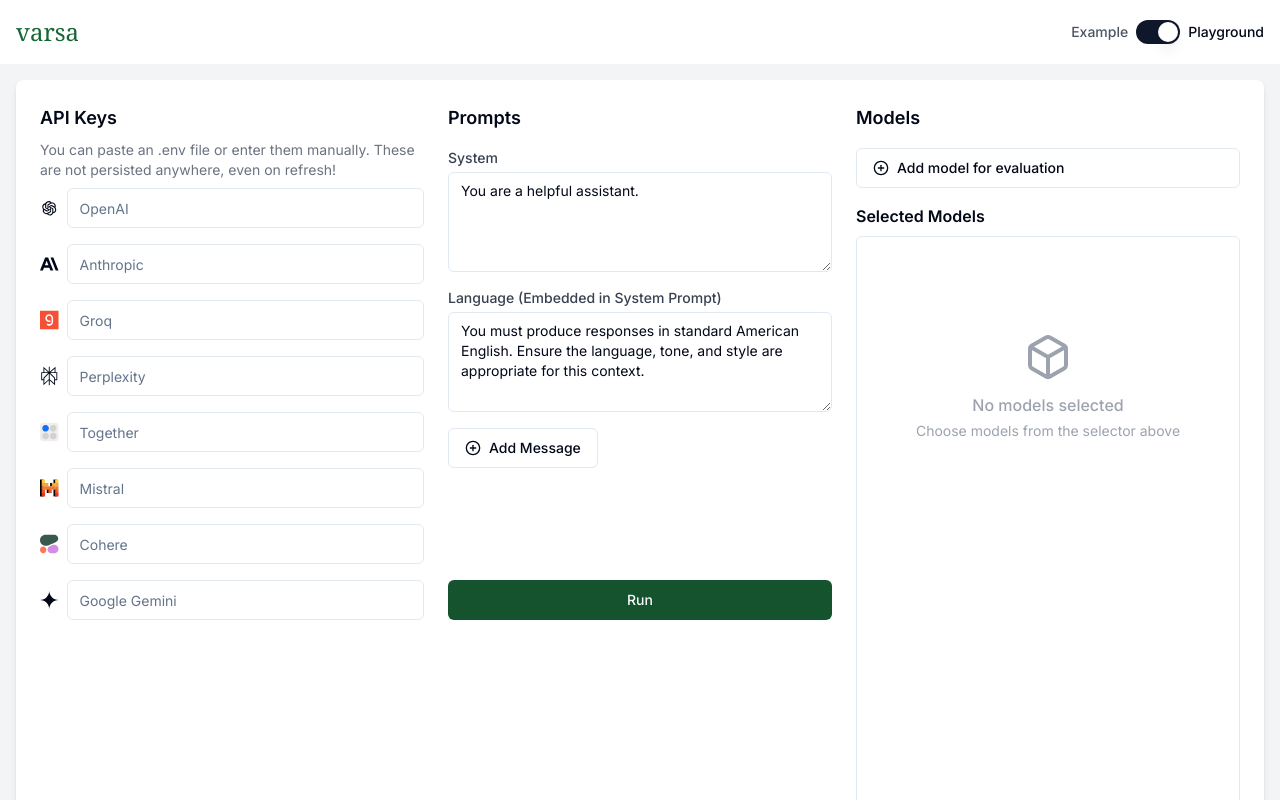
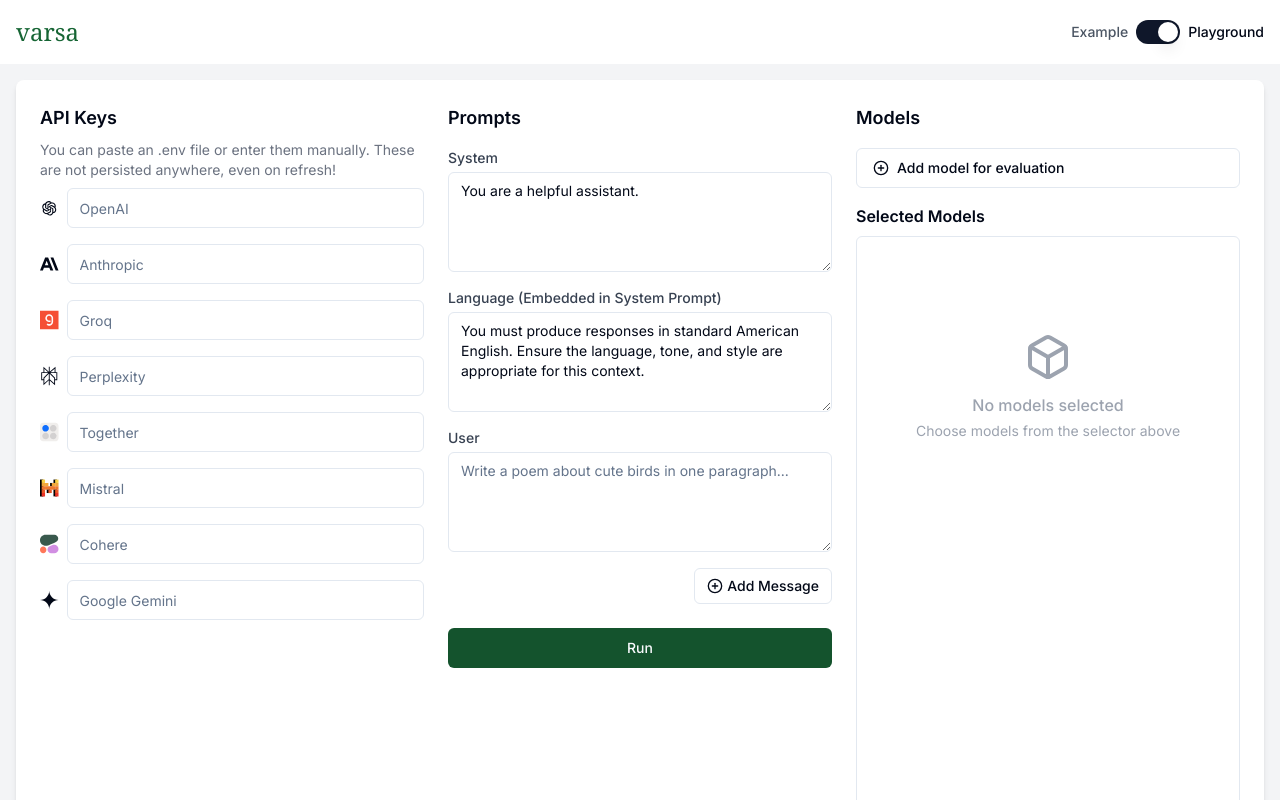
Before and after one commit to DineshTeja/varsa, a Next.js app: page /modelplayground in a window 1280 px wide. Shown: the top 800 px of the page. Built offline with nearby package versions, Linux system fonts and the light colour scheme.

Commit message:
UI tweaks

```diff
--- a/src/components/ModelPlayground.tsx
+++ b/src/components/ModelPlayground.tsx
@@ -33,6 +33,7 @@
     const [messages, setMessages] = useState<{ role: string; content: string; isDefault?: boolean }[]>([
         { role: 'system', content: 'You are a helpful assistant.', isDefault: true },
         { role: 'system-language', content: 'You must produce responses in standard American English. Ensure the language, tone, and style are appropriate for this context.', isDefault: true },
+        { role: 'user', content: '', isDefault: true },
     ]);
 
     const handleApiKeysChange = (newApiKeys: ApiKeys) => {
--- a/src/components/PromptInput.tsx
+++ b/src/components/PromptInput.tsx
@@ -52,12 +52,16 @@
               value={message.content}
               onChange={(e) => handleMessageChange(index, e.target.value)}
               className="min-h-[100px]"
-              placeholder={`Enter ${message.role} message`}
+              placeholder={`Write a poem about cute birds in one paragraph...`}
             />
           </div>
         </div>
       ))}
-      <Button variant="outline" onClick={handleAddMessage}><PlusCircle className="w-4 h-4 mr-2" /> Add Message</Button>
+      <div className="flex justify-end">
+        <Button variant="outline" size="sm" onClick={handleAddMessage}>
+          <PlusCircle className="w-4 h-4 mr-1" /> Add Message
+        </Button>
+      </div>
     </div>
   );
 };
```
